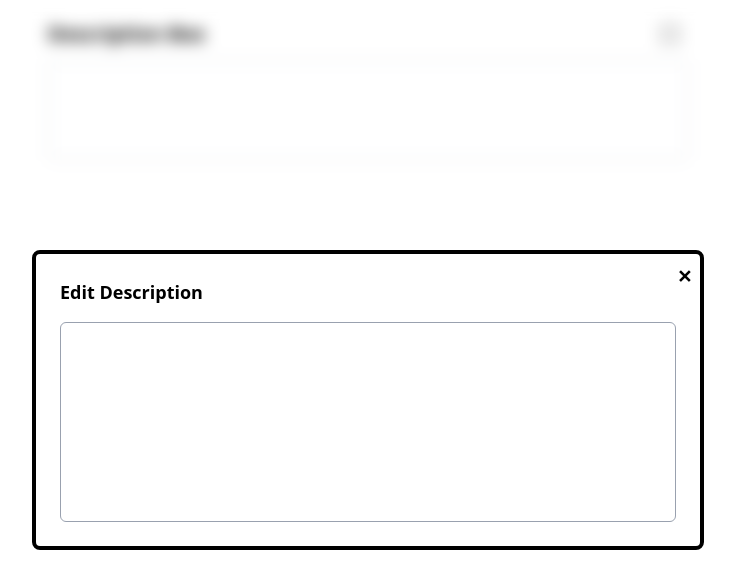
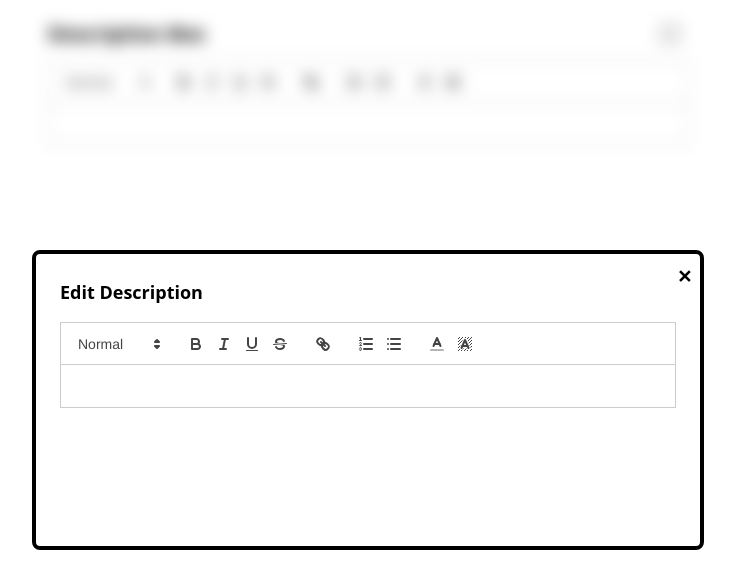
Before and after one commit to vinaygupta-sourcefuse/learning, a React (Vite) app: page / in a window 1280 px wide. Both pictures are taken after a click on the button 942 px from the left and 34 px from the top of the page. Shown: the top 588 px of the page, without its empty margins (272-1007 px from the left). Built offline with nearby package versions, Linux system fonts and the light colour scheme.

Commit message:
quill implemented

```diff
--- a/package.json
+++ b/package.json
@@ -11,9 +11,10 @@
   },
   "dependencies": {
     "@tailwindcss/vite": "^4.1.11",
-    "react": "^19.1.0",
-    "react-dom": "^19.1.0",
+    "react": "^18.3.1",
+    "react-dom": "^18.3.1",
     "react-icons": "^5.5.0",
+    "react-quill": "^2.0.0",
     "tailwindcss": "^4.1.11"
   },
   "devDependencies": {
--- a/src/component/DescriptionBox.jsx
+++ b/src/component/DescriptionBox.jsx
@@ -1,106 +1,32 @@
-import React, { useEffect, useRef, useState } from "react";
+import React, { useEffect, useState } from "react";
 import { FiMaximize } from "react-icons/fi";
+import ReactQuill from "react-quill";
+import "react-quill/dist/quill.snow.css";
 
 const DescriptionBox = () => {
-  const divRef = useRef(null);
-  const modalDivRef = useRef(null);
+  const [description, setDescription] = useState("");
   const [isModalOpen, setIsModalOpen] = useState(false);
-  const [description, setDescription] = useState("");
 
-  // Load saved content when mounted
+  // Load saved content on mount
   useEffect(() => {
     const savedContent = localStorage.getItem("descriptionContent");
-    if (savedContent && divRef.current) {
+    if (savedContent) {
       setDescription(savedContent);
-      divRef.current.innerHTML = savedContent;
     }
   }, []);
 
-  const handleInput = () => {
-    updateLinks();
-    saveContent();
-  };
-
-  const handleModalInput = () => {
-    updateLinks(modalDivRef);
-    saveContent(modalDivRef);
-    console.log('modalDivRef.current.innerHTML', modalDivRef.current.innerHTML)
-  };
-
-  const updateLinks = (ref = divRef) => {
-    const div = ref.current;
-    const urlRegex = /(https?:\/\/[^\s]+)/g;
-    let html = div.innerText.replace(urlRegex, (url) => {
-      return `<a href="${url}" target="_blank" rel="noopener noreferrer" class="text-blue-600 underline font-medium">${url}</a>`;
-    });
-    div.innerHTML = html;
-    placeCaretAtEnd(div);
-  };
-
-  const placeCaretAtEnd = (el) => {
-    el.focus();
-    if (
-      typeof window.getSelection !== "undefined" &&
-      typeof document.createRange !== "undefined"
-    ) {
-      let range = document.createRange();
-      range.selectNodeContents(el);
-      range.collapse(false);
-      let sel = window.getSelection();
-      sel.removeAllRanges();
-      sel.addRange(range);
-    }
-  };
-
-  const saveContent = (ref = divRef) => {
-    const div = ref.current;
-    localStorage.setItem("descriptionContent", div.innerHTML);
-    if (ref === divRef && modalDivRef.current) {
-      modalDivRef.current.innerHTML = div.innerHTML;
-    }
-    if (ref === modalDivRef && divRef.current) {
-      divRef.current.innerHTML = div.innerHTML;
-    }
-  };
-
-  const handleClick = (e) => {
-    const target = e.target;
-    if (target.tagName === "A") {
-      e.preventDefault();
-      window.open(target.href, "_blank");
-    }
-  };
-
-  const handleModalClick = (e) => {
-    const target = e.target;
-    if (target.tagName === "A") {
-      e.preventDefault();
-      window.open(target.href, "_blank");
-    }
+  // Save content when changed
+  const handleChange = (content) => {
+    setDescription(content);
+    localStorage.setItem("descriptionContent", content);
   };
 
   return (
     <div className="p-4 max-w-2xl mx-auto relative">
-      <style>
-        {`
-          [contenteditable] a {
-            cursor: pointer;
-          }
-        `}
-      </style>
-
       <h2 className="text-xl font-semibold mb-2 flex items-center justify-between">
         Description Box
         <button
-          onClick={() => {
-            const savedContent = localStorage.getItem("descriptionContent");
-            console.log('savedContent', savedContent)
-            if (modalDivRef.current) {
-              modalDivRef.current.innerHTML = savedContent;
-              console.log('modalDivRef.current.innerHTML', modalDivRef.current.innerHTML)
-            }
-            setIsModalOpen(true);
-          }}
+          onClick={() => setIsModalOpen(true)}
           className="ml-4 p-2 rounded hover:bg-gray-200"
           title="Enlarge"
         >
@@ -108,13 +34,22 @@ const DescriptionBox = () => {
         </button>
       </h2>
 
-      <div
-        ref={divRef}
-        contentEditable
-        onInput={handleInput}
-        onClick={handleClick}
-        className="min-h-[100px] border border-gray-300 p-3 text-base whitespace-pre-wrap outline-none rounded-md focus:ring-2 focus:ring-blue-400"
-      ></div>
+      {/* Main Quill editor */}
+      <ReactQuill
+        value={description}
+        onChange={handleChange}
+        theme="snow"
+        className="min-h-[100px]"
+        modules={{
+          toolbar: [
+            [{ size: ["small", false, "large", "huge"] }],
+            ["bold", "italic", "underline", "strike"],
+            ["link"],
+            [{ list: "ordered" }, { list: "bullet" }],
+            [{ color: [] }, { background: [] }],
+          ],
+        }}
+      />
 
       {isModalOpen && (
         <>
@@ -134,14 +69,23 @@ const DescriptionBox = () => {
                 ✕
               </button>
               <h2 className="text-lg font-semibold mb-4">Edit Description</h2>
-              <div
-                ref={modalDivRef}
-                contentEditable
-                onInput={handleModalInput}
-                onClick={handleModalClick}
-                className="min-h-[200px] border border-gray-400 p-4 text-base whitespace-pre-wrap outline-none rounded-md focus:ring-2 focus:ring-blue-400"
-                dangerouslySetInnerHTML={{ __html: description }}
-              ></div>
+
+              {/* Modal Quill editor */}
+              <ReactQuill
+                value={description}
+                onChange={handleChange}
+                theme="snow"
+                className="min-h-[200px]"
+                modules={{
+                  toolbar: [
+                    [{ size: ["small", false, "large", "huge"] }],
+                    ["bold", "italic", "underline", "strike"],
+                    ["link"],
+                    [{ list: "ordered" }, { list: "bullet" }],
+                    [{ color: [] }, { background: [] }],
+                  ],
+                }}
+              />
             </div>
           </div>
         </>
```
Also changed, not shown: 1 other file (tests, documents, lock files or other folders).
